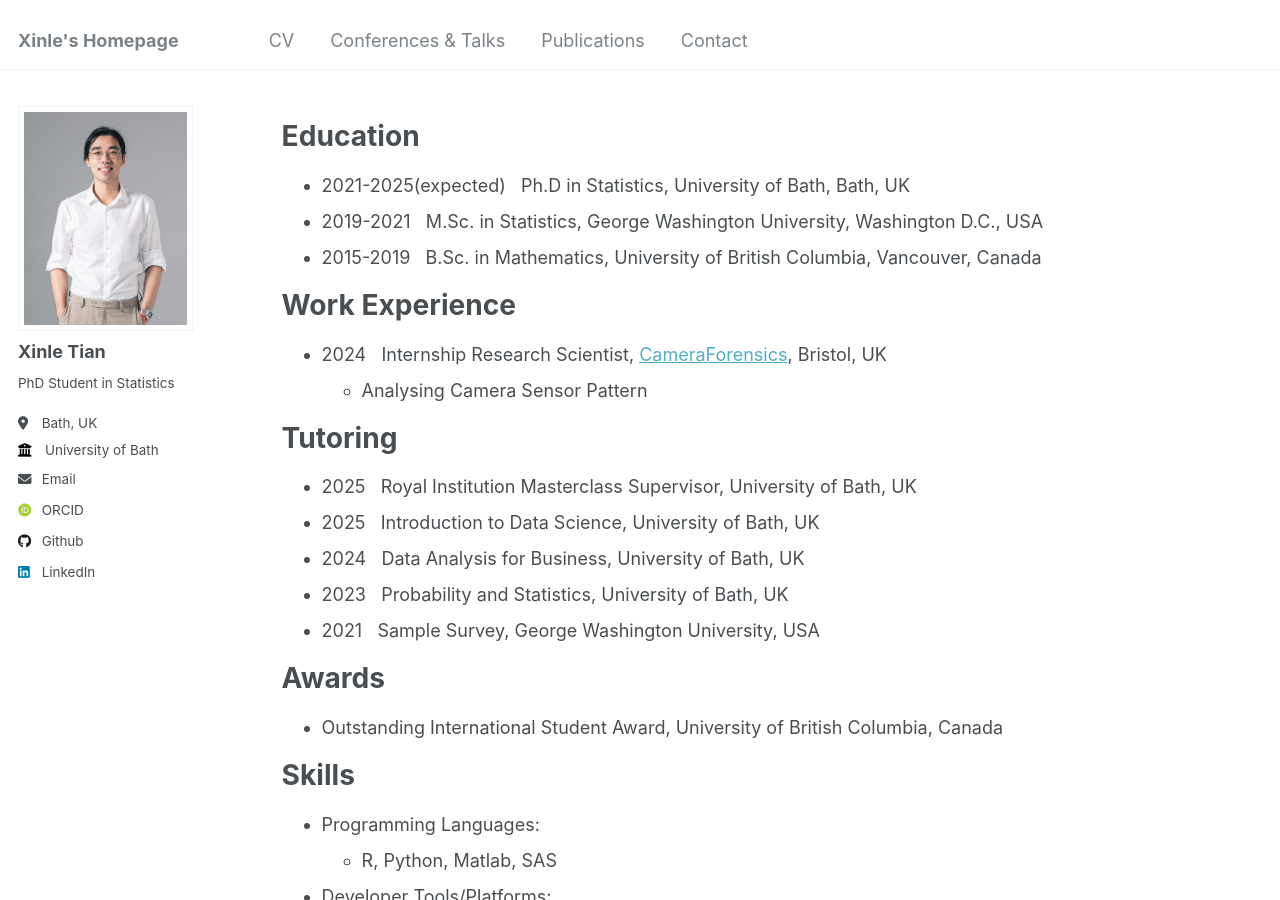
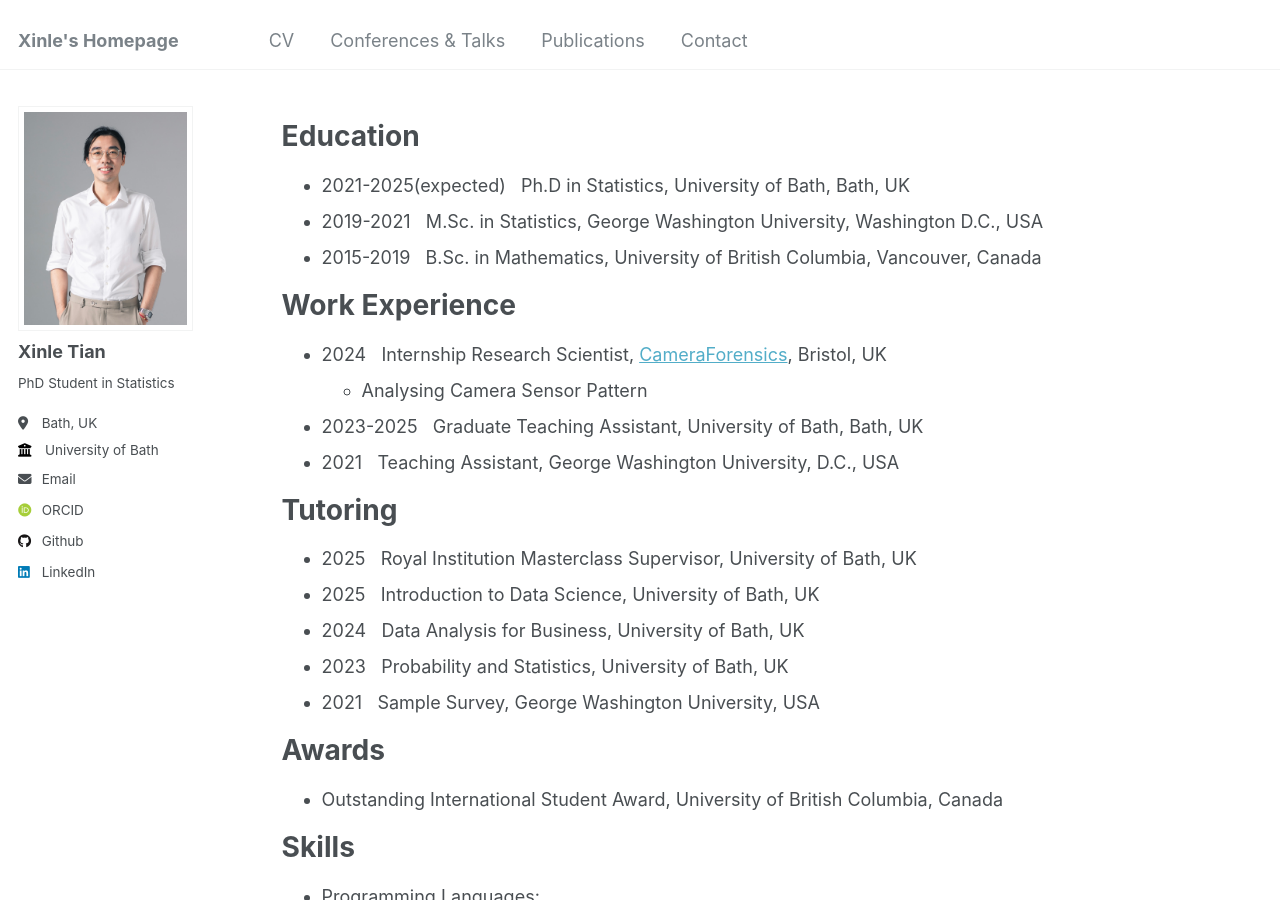
Before and after one commit to xinlet/xinlet.github.io, a Jekyll site: the page built from _pages/cv.md, in a window 1280 px wide and 900 px high. Built offline with Jekyll 4.4.1, drawn with Linux system fonts in a browser that asks for light colours; some web fonts are replaced.

Commit message:
Update cv.md

```diff
--- a/_pages/cv.md
+++ b/_pages/cv.md
@@ -21,14 +21,16 @@ Work Experience
 ======
 * 2024 &nbsp; Internship Research Scientist, [CameraForensics](https://www.cameraforensics.com/), Bristol, UK
   * Analysing Camera Sensor Pattern
+* 2023-2025 &nbsp; Graduate Teaching Assistant, University of Bath, Bath, UK
+* 2021 &nbsp; Teaching Assistant, George Washington University, D.C., USA
 
 Tutoring
 ======
-  * 2025 &nbsp; Royal Institution Masterclass Supervisor, University of Bath, UK
-  * 2025 &nbsp; Introduction to Data Science, University of Bath, UK
-  * 2024 &nbsp; Data Analysis for Business, University of Bath, UK
-  * 2023 &nbsp; Probability and Statistics, University of Bath, UK
-  * 2021 &nbsp; Sample Survey, George Washington University, USA
+* 2025 &nbsp; Royal Institution Masterclass Supervisor, University of Bath, UK
+* 2025 &nbsp; Introduction to Data Science, University of Bath, UK
+* 2024 &nbsp; Data Analysis for Business, University of Bath, UK
+* 2023 &nbsp; Probability and Statistics, University of Bath, UK
+* 2021 &nbsp; Sample Survey, George Washington University, USA
 
 Awards
 ======
```
